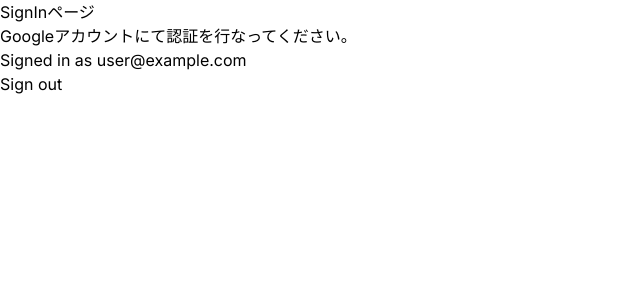
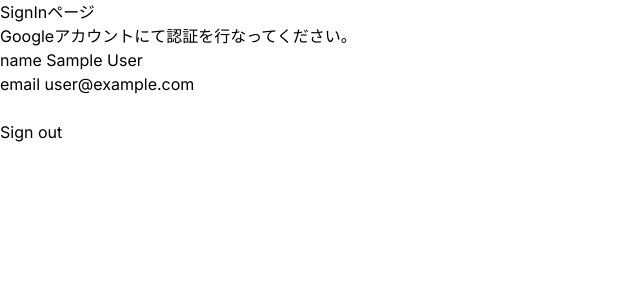
Before and after one commit to qin-team-recipe/06-recipe-app, a Next.js app: page /signin in a window 1280 px wide. Shown: the top 300 px of the page, without its empty margins (0-640 px from the left). Built offline with nearby package versions, Linux system fonts and the light colour scheme; no server answers; sample sign-in values are in the browser's storage; what tailwindcss-radix-colors would draw is missing.

Commit message:
feat:✨名前も表示

```diff
--- a/src/app/signin/GoogleButton.tsx
+++ b/src/app/signin/GoogleButton.tsx
@@ -8,7 +8,9 @@
   if (session) {
     return (
       <>
-        Signed in as {session.user.email} <br />
+        <p>name {session.user.name} </p>
+        <p>email {session.user.email} </p>
+        <br />
         <button onClick={() => signOut()}>Sign out</button>
       </>
     );
```
